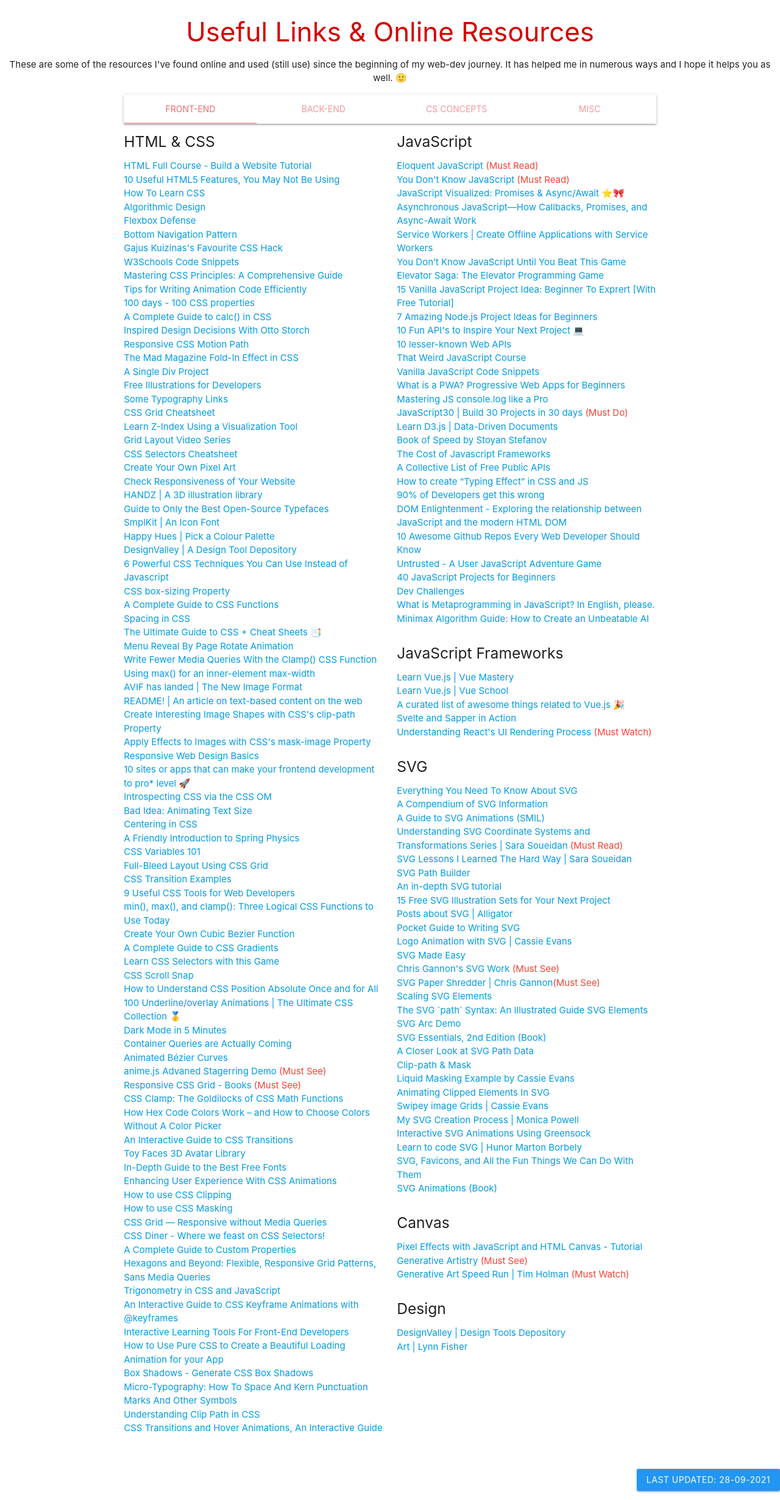
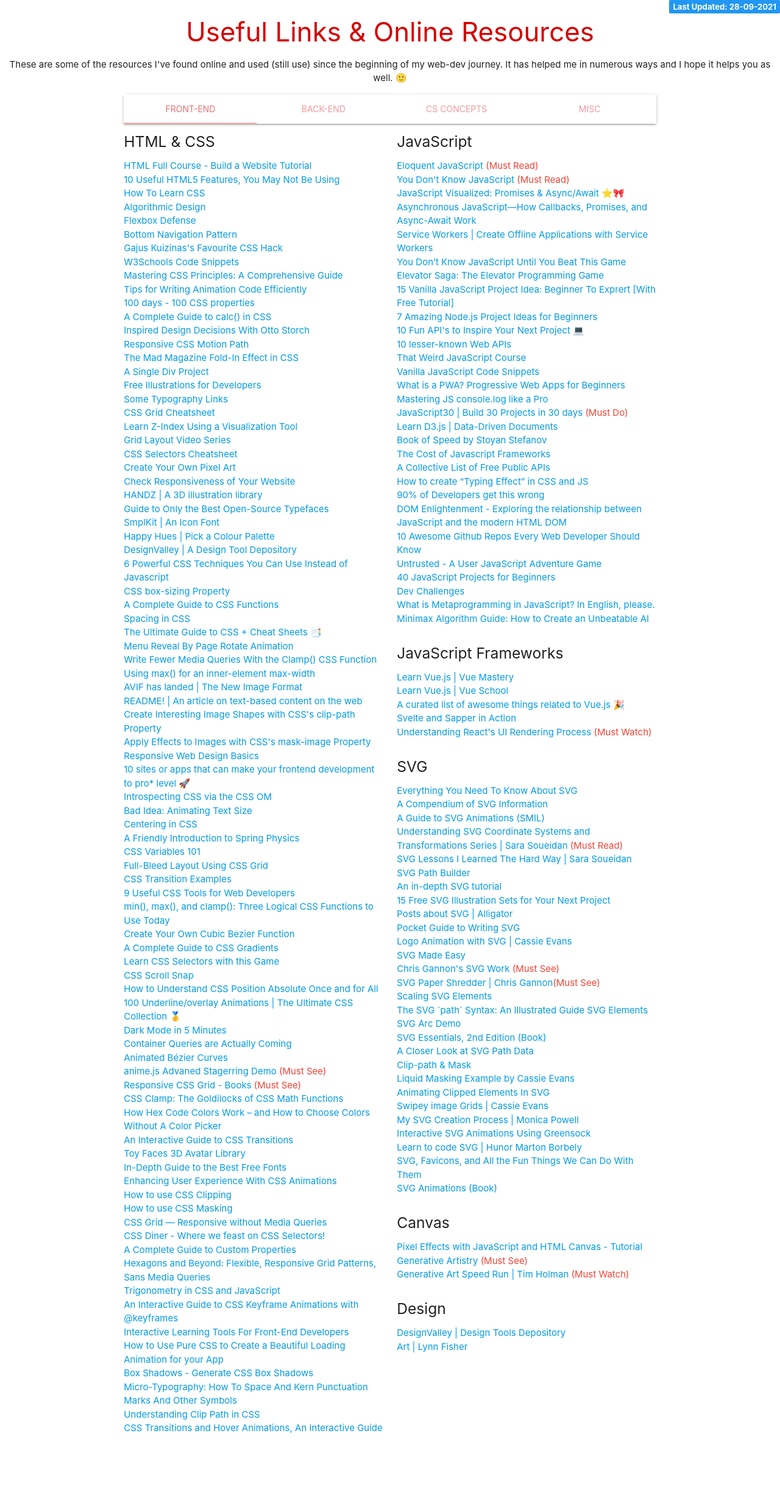
Before and after one commit to skanda1395/skanda1395.github.io, a plain HTML site: page links/index.html in a window 1280 px wide. Shown: the whole page at 61% size. After the commit the page ends 2409 px from the top, so only its background shows below. Drawn offline with nearby package versions, Linux system fonts and the light colour scheme; animation ran at ten frames a second.

Commit message:
added last_update tag, rm ph_number

```diff
--- a/links/index.html
+++ b/links/index.html
@@ -10,18 +10,21 @@
       href="https://cdnjs.cloudflare.com/ajax/libs/materialize/1.0.0/css/materialize.min.css"
     />
     <!-- Custom Style Sheet -->
-    <link rel="stylesheet" href="style.css">
+    <link rel="stylesheet" href="./style.css">
     <title>Useful Online Resources | Web Dev</title>
   </head>
   <body>
     <main>
       <!-- Intro -->
       <div id="title container">
-        <h3 class="red-text text-accent-4 center-align">Useful Links & Online Resources</h3>
+        <h3 class="red-text text-accent-4 center-align">Useful Links & Online Resources
+           <span class="blue badge new" data-badge-caption="Last Updated: 28-09-2021"></span>
+        </h3>
+        <!-- <p class="center-align" id="last_update"></span></p>  -->
         <p class="center-align">
           These are some of the resources I've found online and used (still use)
           since the beginning of my web-dev journey. It has helped me in
-          numerous ways and I hope it helps you as well. 🙂
+          numerous ways and I hope it helps you as well. 🙂 <br>
         </p>
       </div>
       <!-- Links -->
@@ -1306,7 +1309,6 @@
           </div>
         </div>
       </section>
-      <p class="right-align" id="last_update"><span class="btn blue">Last Updated: <span>28-09-2021</span></span></p>
     </main>
 
     <!-- Compiled and minified JavaScript -->
--- a/links/style.css
+++ b/links/style.css
@@ -3,8 +3,13 @@
   top: 0;
 } */
 
-#last_update {
-  /* position: absolute;
+.badge {
+  position: absolute;
   top: 0;
-  right: 0; */
+  right: 0;
+  float: none !important;
+  padding: 5px 6px!important;
+  line-height: 13px !important;
+  font-size: 0.3em !important;
+  font-weight: bolder !important;
 }
--- a/style.css
+++ b/style.css
@@ -30,7 +30,7 @@ body {
 #links img {
   width: 50px;
   height: auto;
-  margin: 10px 5px;
+  margin: 10px 7px;
   transition: all ease 200ms;
 }
 
```
Also changed, not shown: index.html (+5 -5 lines), assets/link.svg (added).
